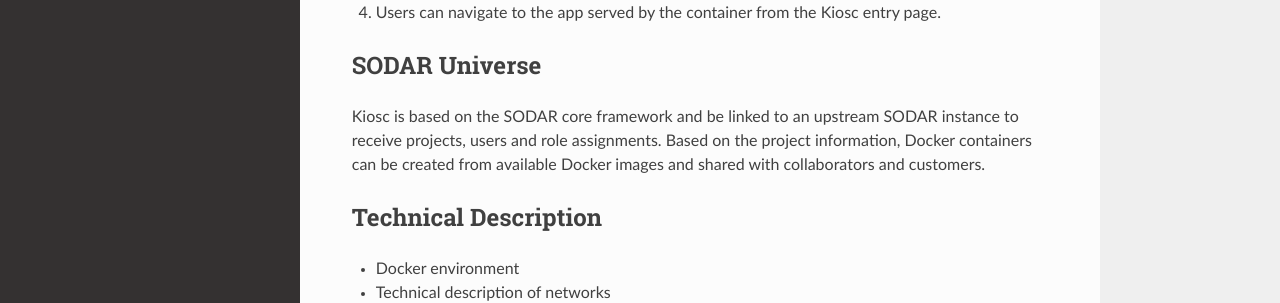
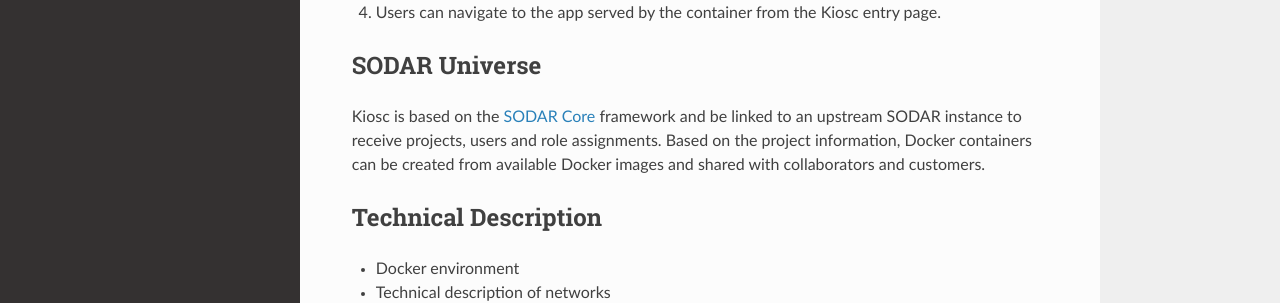
Before and after one commit to bihealth/kiosc-server, a Sphinx documentation site: the page built from docs/source/introduction_overview.rst, in a window 1280 px wide and 1251 px high. Shown: the part 733-1036 px from the top of the window. Built offline with Sphinx 7.4.7 and the Read the Docs theme 3.1.0, drawn with Linux system fonts in a browser that asks for light colours; part of the change alters nothing that is shown.

```diff
--- a/docs/source/conf.py
+++ b/docs/source/conf.py
@@ -60,7 +60,7 @@ master_doc = "index"
 #
 # This is also used if you do content translation via gettext catalogs.
 # Usually you set "language" from the command line for these cases.
-language = None
+language = "en"
 
 # List of patterns, relative to source directory, that match files and
 # directories to ignore when looking for source files.
--- a/docs/source/introduction_overview.rst
+++ b/docs/source/introduction_overview.rst
@@ -37,10 +37,11 @@ A typical workflow scheme is then as follows:
 SODAR Universe
 --------------
 
-Kiosc is based on the SODAR core framework and be linked to an upstream SODAR instance
-to receive projects, users and role assignments. Based on the project information,
-Docker containers can be created from available Docker images and shared with collaborators
-and customers.
+Kiosc is based on the `SODAR Core <https://github.com/bihealth/sodar-core>`__
+framework and be linked to an upstream SODAR instance to receive projects,
+users and role assignments. Based on the project information, Docker containers
+can be created from available Docker images and shared with collaborators and
+customers.
 
 Technical Description
 ---------------------
```
Also changed, not shown: docs/source/figures/introduction/interface/home.png.
